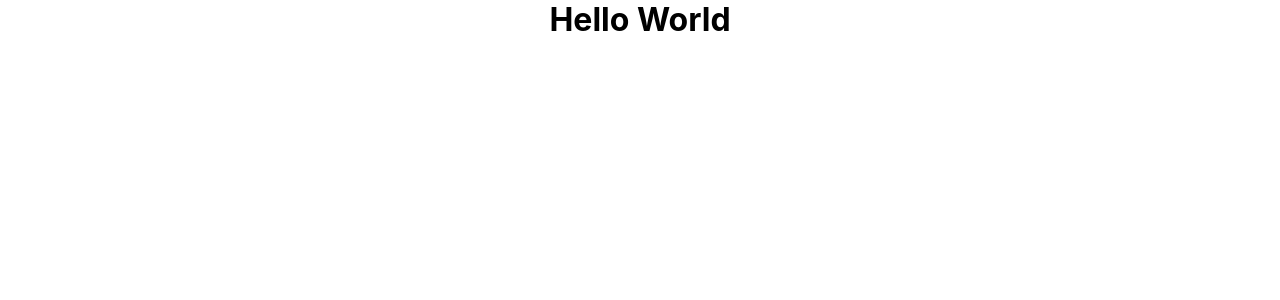
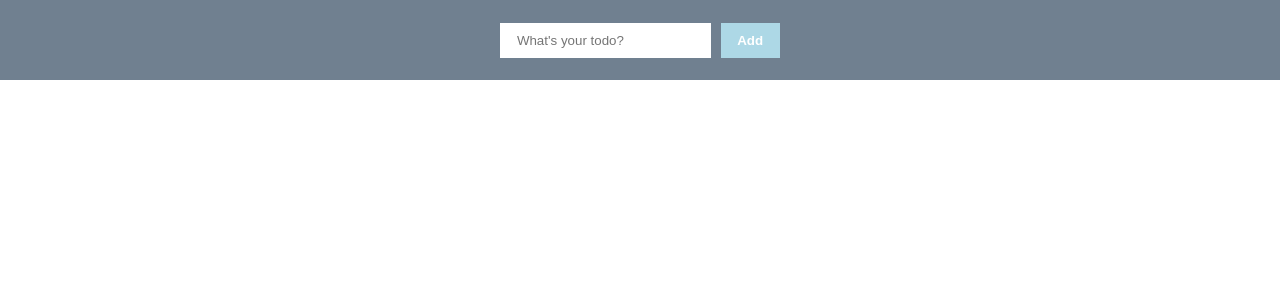
Before and after one commit to me-jterhorst/react-todo, a React (Create React App) app: page / in a window 1280 px wide. Shown: the top 300 px of the page. Built offline with nearby package versions, Linux system fonts and the light colour scheme.

Commit message:
Add base exercise solution

```diff
--- a/src/App.css
+++ b/src/App.css
@@ -9,3 +9,66 @@
 .App {
   text-align: center;
 }
+
+.top {
+  background: slategray;
+
+  height: 80px;
+
+  display: flex;
+  justify-content: center;
+  align-items: center;
+}
+
+#inputfield {
+  padding: 0.75em 1.25em;
+  border: none;
+  margin-right: 0.75em;
+}
+
+button[type="submit"] {
+  background: lightblue;
+  font-weight: 600;
+}
+
+main,
+ul {
+  width: 100%;
+}
+
+.item {
+  list-style: none;
+  border: 1px solid grey;
+  margin: 1em 1em 0.5em;
+  padding: 1em;
+  display: flex;
+  justify-content: space-between;
+  align-items: baseline;
+}
+
+.btn {
+  padding: 0.75em 1.25em;
+  color: white;
+  font-weight: 900;
+  border: none;
+  cursor: pointer;
+  background: grey;
+}
+
+.btn--delete {
+  background: salmon;
+}
+
+.btn--complete {
+  background: seagreen;
+}
+
+.btn:hover,
+.btn:active {
+  opacity: 0.75;
+}
+
+.complete {
+  color: seagreen;
+  text-decoration: line-through;
+}
--- a/src/App.js
+++ b/src/App.js
@@ -1,9 +1,115 @@
 import "./App.css";
+import { useState } from "react";
 
 function App() {
+  const [entries, setEntries] = useState([]);
+
+  // ==== FORM
+  function Header({ className }) {
+    return (
+      <form className={className} onSubmit={handleInput}>
+        <input
+          type="text"
+          name="inputfield"
+          id="inputfield"
+          placeholder="What's your todo?"
+          autoComplete="off"
+        />
+        <button type="submit" className="btn">
+          Add
+        </button>
+      </form>
+    );
+  }
+
+  function handleInput(event) {
+    event.preventDefault();
+
+    const form = event.target;
+    const inputValue = form.inputfield.value;
+
+    if (inputValue) {
+      let newData = {
+        name: inputValue,
+        isCompleted: false,
+      };
+
+      const newTodos = [...entries, newData];
+      setEntries(newTodos);
+      form.reset();
+    } else {
+      alert("No User Input");
+    }
+  }
+
+  // ===== LIST ITEM
+  function TodoList({ todos }) {
+    let obj = todos.map((todo, index) => (todo = { ...todo, id: index }));
+
+    return (
+      <ul>
+        {obj.map((item, index) => {
+          let listItem = (
+            <li key={index} id={index} className="item">
+              <button className="btn btn--delete" onClick={inbetweenDelete}>
+                X
+              </button>
+              <p className={item.isCompleted ? "complete" : ""}>{item.name}</p>
+              <button
+                className={item.isCompleted ? "btn" : "btn btn--complete"}
+                onClick={inbetweenComplete}
+              >
+                {item.isCompleted ? "Undo" : "Done"}
+              </button>
+            </li>
+          );
+          return listItem;
+        })}
+      </ul>
+    );
+  }
+
+  // ===== BTN CLICK EVENTS
+  //Give
+  function addOrder(arr) {
+    const arrWithIds = arr.map((obj, index) => (obj = { ...obj, id: index }));
+    return arrWithIds;
+  }
+
+  // WEIRD PASSING OVER FUNCTION
+  function inbetweenDelete(event) {
+    let index = Number(event.target.parentNode.id);
+    handleDelete(event, index, entries);
+  }
+
+  // ACTUAL DELETE
+  function handleDelete(event, identifier, data) {
+    let correctOrder = addOrder(data);
+    const newSelection = correctOrder.filter((item) => item.id !== identifier);
+
+    setEntries([...newSelection]);
+  }
+
+  // WEIRD PASSING OVER FUNCTION
+  function inbetweenComplete(event) {
+    let index = Number(event.target.parentNode.id);
+    handleComplete(event, index, entries);
+  }
+
+  // ACTUAL Complete
+  function handleComplete(event, identifier, data) {
+    let correctOrder = addOrder(data);
+    let currentItem = correctOrder[identifier];
+    currentItem.isCompleted = !currentItem.isCompleted;
+
+    setEntries([...correctOrder]);
+  }
+
+  // ===== ASSEMBLY
   return (
     <div className="App">
-      <h1>Hello World</h1>
+      <Header className="top" />
+      <TodoList todos={entries} />
     </div>
   );
 }
```
